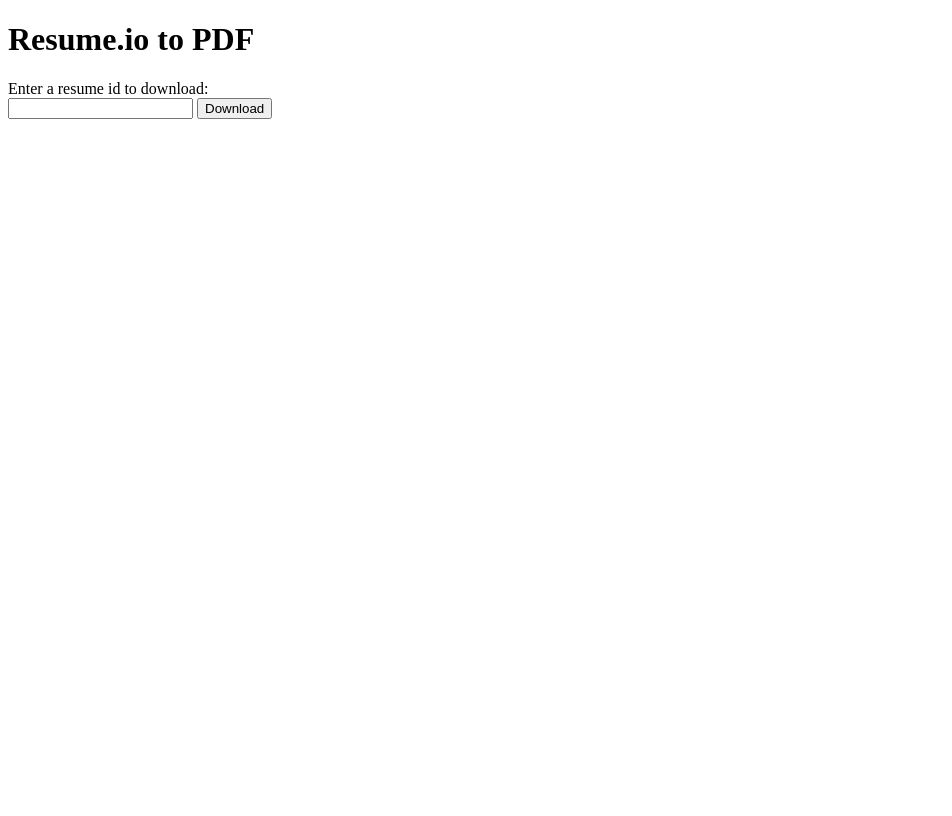
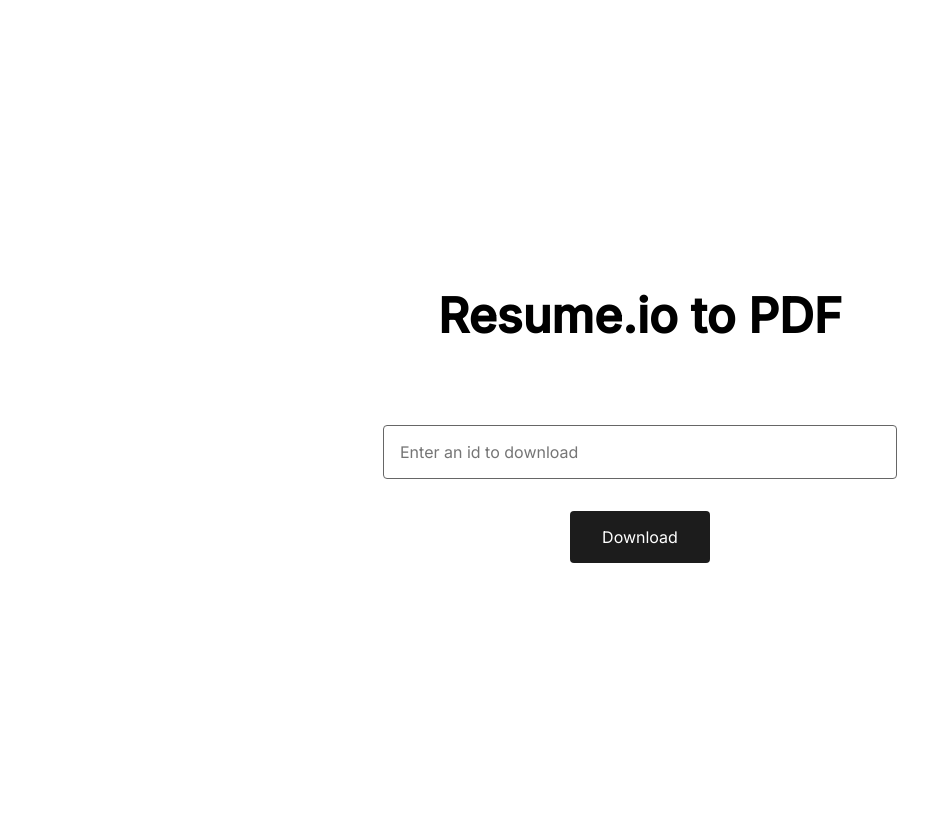
Before and after one commit to felipeall/resumeio-to-pdf, a FastAPI app: page / in a window 1280 px wide. Shown: the whole page, without its empty margins (0-952 px from the left). Before the commit the page ends 119 px from the top, so only its background shows below. Run offline with FastAPI, Linux system fonts and the light colour scheme.

Commit message:
Restyle webpage

```diff
--- a/templates/index.html
+++ b/templates/index.html
@@ -1,15 +1,67 @@
 <!DOCTYPE html>
-<html>
+<html lang="en">
    <head>
+      <link rel="preconnect" href="https://fonts.googleapis.com">
+      <link rel="preconnect" href="https://fonts.gstatic.com" crossorigin>
       <meta charset="utf-8">
       <meta name="viewport" content="width=device-width, initial-scale=1">
+      <link href="https://fonts.googleapis.com/css2?family=Inter:wght@400;500&display=swap" rel="stylesheet">
+      <title>Resume.io to PDF</title>
+
+      <style>
+         body {
+            font-family: "Inter", sans-serif;
+         }
+         .container {
+            min-height: 100vh;
+            display: flex;
+            flex-direction: column;
+            align-items: center;
+            justify-content: center;
+            gap: 3rem;
+         }
+
+         .title {
+            font-size: 3rem;
+         }
+
+         .resume_form {
+            display: flex;
+            align-items: center;
+            flex-direction: column;
+            min-width: 30rem;
+            gap: 2rem;
+         }
+
+         .resume_id {
+            width: 100%;
+            padding: 1rem;
+            border-radius: 4px;
+            border: 1px solid #666666;
+            font-family: "Inter", sans-serif;
+            font-size: 1rem;
+         }
+
+         .btn {
+            padding: 1rem 2rem;
+            border-radius: 4px;
+            border: none;
+            font-size: 1rem;
+            font-family: "Inter", sans-serif;
+            background-color: #1c1c1c;
+            color: #ffffff;
+            cursor: pointer;
+         }
+
+      </style>
    </head>
    <body>
-      <h1>Resume.io to PDF</h1>
-      <form method="get" id="myForm" action='/download{{ resume_id }}'>
-         <label for="resume_id">Enter a resume id to download:</label><br>
-         <input type="text" id="resume_id" name="resume_id">
-         <input class="submit" type="submit" value="Download">
-      </form>
+      <div class="container">
+          <h1 class="title">Resume.io to PDF</h1>
+         <form method="get" class="resume_form" action='/download{{ resume_id }}'>
+            <input type="text" class="resume_id" name="resume_id" placeholder="Enter an id to download" aria-label="Id">
+            <button class="btn" type="submit">Download</button>
+         </form>
+      </div>
    </body>
 </html>
```
